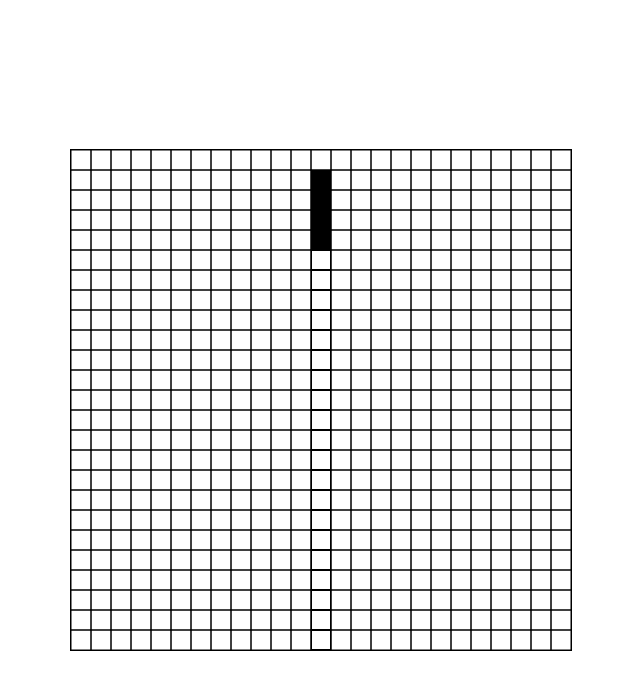
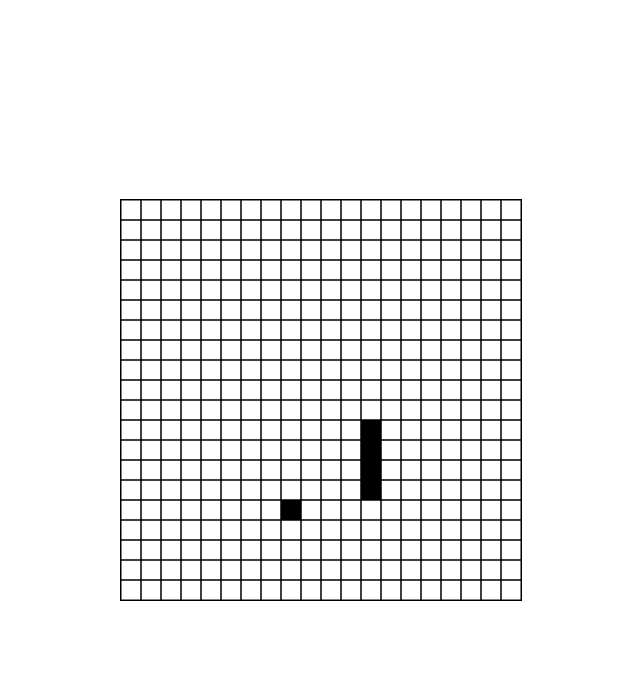
Before and after one commit to g-serghei/game-snake, a plain HTML site: page index.html in a window 1280 px wide. Shown: the whole page, without its empty margins (319-959 px from the left). Drawn offline with Linux system fonts and the light colour scheme.

Commit message:
feed snake

```diff
--- a/index.html
+++ b/index.html
@@ -6,26 +6,30 @@
     <script type="text/javascript">
         Snake = {
             ctx: null,
-            boardSize: 25,
+            canvas: null,
+            boardSize: 20,
             tileSize: 20,
             snakeCoordinates: [],
             moveDirection: 'up',
-            foodX: 0,
-            foodY: 0,
-            speed: 2,
+            speed: 5,
+            food: {
+                x: 0,
+                y: 0
+            },
             init: function () {
-                let canvas = document.getElementById('tutorial');
-                if (!canvas.getContext) {
+                this.canvas = document.getElementById('snake-canvas');
+                if (!this.canvas.getContext) {
                     return;
                 }
 
-                this.ctx = canvas.getContext('2d');
+                let sceneSize = this.boardSize * this.tileSize;
 
-                for (let i = 0; i < this.boardSize; i++) {
-                    for (let j = 0; j < this.boardSize; j++) {
-                        this.ctx.strokeRect(i * this.tileSize, j * this.tileSize, this.tileSize, this.tileSize);
-                    }
-                }
+                this.canvas.width = sceneSize;
+                this.canvas.height = sceneSize;
+
+                this.ctx = this.canvas.getContext('2d');
+
+
 
                 this.snakeCoordinates.push({
                     x: 12,
@@ -63,86 +67,102 @@
                     }
                 };
 
+                this.updateFood();
                 this.renterBoard();
-
-                this.setFoodPoint();
 
                 setInterval(() => {
                     this.moveSnake();
                     this.renterBoard();
-                    this.addFood();
                 }, 500 / this.speed);
 
 
             },
-            setFoodPoint() {
-                // to do - optimize this
-                this.foodX = Math.floor(Math.random() * this.boardSize - 1);
-                this.foodY = Math.floor(Math.random() * this.boardSize - 1);
+            updateFood() {
+                let freeCellsCount = Math.pow(this.boardSize, 2) - this.snakeCoordinates.length;
+                let randomCellNumber = Math.floor(Math.random() * freeCellsCount);
 
-                for (let i = 0; i < this.snakeCoordinates.length; i++) {
-                    if (this.snakeCoordinates[i].x === this.foodX && this.snakeCoordinates[i].y === this.foodY) {
-                        return this.setFoodPoint();
+                let i = 0;
+                for (let x = 0; x < this.boardSize && i <= randomCellNumber; x++) {
+                    for (let y = 0; y < this.boardSize && i <= randomCellNumber; y++) {
+                        if (this.snakeCoordinates.find(c => c.x === x && c.y === y) !== undefined) {
+                            continue;
+                        }
+
+                        if (randomCellNumber === i) {
+                            this.food.x = x;
+                            this.food.y = y;
+                        }
+
+                        i = i + 1;
                     }
                 }
             },
-            addFood() {
-                this.pointOn(this.foodX, this.foodY);
-            },
             moveSnake() {
-                let lastIndex = this.snakeCoordinates.length - 1,
-                    headX = this.snakeCoordinates[0].x,
-                    headY = this.snakeCoordinates[0].y,
-                    newY, newX;
+                let head = this.snakeCoordinates[0],
+                    tail = Object.assign({}, head);
+
+                this.snakeCoordinates.splice(this.snakeCoordinates.length - 1, 1);
 
                 switch (this.moveDirection) {
                     case 'up':
-                        newY = headY - 1;
-                        if (newY < 0) {
-                            newY = this.boardSize - 1;
-                        }
-                        this.snakeCoordinates[lastIndex].x = headX;
-                        this.snakeCoordinates[lastIndex].y = newY;
+                        tail.y = (head.y === 0 ? this.boardSize : head.y) - 1;
                         break;
                     case 'down':
-                        newY = headY + 1;
-                        if (newY > this.boardSize - 1) {
-                            newY = 0;
-                        }
-                        this.snakeCoordinates[lastIndex].x = headX;
-                        this.snakeCoordinates[lastIndex].y = newY;
+                        tail.y = (head.y === this.boardSize - 1 ? 0 : head.y) + 1;
                         break;
                     case 'left':
-                        newX = headX - 1;
-                        if (newX < 0) {
-                            newX = this.boardSize - 1;
-                        }
-                        this.snakeCoordinates[lastIndex].x = newX;
-                        this.snakeCoordinates[lastIndex].y = headY;
+                        tail.x = (head.x === 0 ? this.boardSize : head.x) - 1;
                         break;
                     case 'right':
-                        newX = headX + 1;
-                        if (newX > this.boardSize - 1) {
-                            newX = 0;
-                        }
-                        this.snakeCoordinates[lastIndex].x = newX;
-                        this.snakeCoordinates[lastIndex].y = headY;
+                        tail.x = (head.x === this.boardSize - 1 ? 0 : head.x) + 1;
                         break;
                 }
 
-                let t = this.snakeCoordinates.splice(lastIndex, 1);
-                this.snakeCoordinates.unshift(t[0]);
+                this.snakeCoordinates.unshift(tail);
+
+                if (this.samePoint(this.food, tail)) {
+                    this.feedSnake();
+                    this.updateFood();
+                }
+            },
+            feedSnake: function () {
+                let head = this.snakeCoordinates[0],
+                    tail = Object.assign({}, this.food);
+
+                switch (this.moveDirection) {
+                    case 'up':
+                        tail.y = (head.y === 0 ? this.boardSize : head.y) - 1;
+                        break;
+                    case 'down':
+                        tail.y = (head.y === this.boardSize - 1 ? 0 : head.y) + 1;
+                        break;
+                    case 'left':
+                        tail.x = (head.x === 0 ? this.boardSize : head.x) - 1;
+                        break;
+                    case 'right':
+                        tail.x = (head.x === this.boardSize - 1 ? 0 : head.x) + 1;
+                        break;
+                }
+
+                this.snakeCoordinates.unshift(tail);
+            },
+            samePoint: function (a, b) {
+                return a.x === b.x && a.y === b.y;
             },
             renterBoard: function () {
-                for (let i = 0; i < this.boardSize; i++) {
-                    for (let j = 0; j < this.boardSize; j++) {
-                        this.clearPoint(i, j);
+                this.ctx.clearRect(0, 0, this.canvas.width, this.canvas.height);
+
+                for (let x = 0; x < this.boardSize; x++) {
+                    for (let y = 0; y < this.boardSize; y++) {
+                        this.ctx.strokeRect(x * this.tileSize, y * this.tileSize, this.tileSize, this.tileSize);
                     }
                 }
 
                 for (let i = 0; i < this.snakeCoordinates.length; i++) {
                     this.pointOn(this.snakeCoordinates[i].x, this.snakeCoordinates[i].y);
                 }
+
+                this.pointOn(this.food.x, this.food.y);
             },
             pointOn: function (x, y) {
                 this.ctx.fillRect(x * this.tileSize, y * this.tileSize, this.tileSize, this.tileSize);
@@ -153,18 +173,22 @@
         };
     </script>
     <style type="text/css">
+        body {
+            margin: 0;
+            padding: 0;
+        }
         canvas {
             border: 1px solid black;
             position: absolute;
             top: 0;
+            right: 0;
             bottom: 0;
             left: 0;
-            right: 0;
             margin: auto;
         }
     </style>
 </head>
 <body onload="Snake.init()">
-<canvas id="tutorial" width="500" height="500"></canvas>
+<canvas id="snake-canvas"></canvas>
 </body>
 </html>
```
